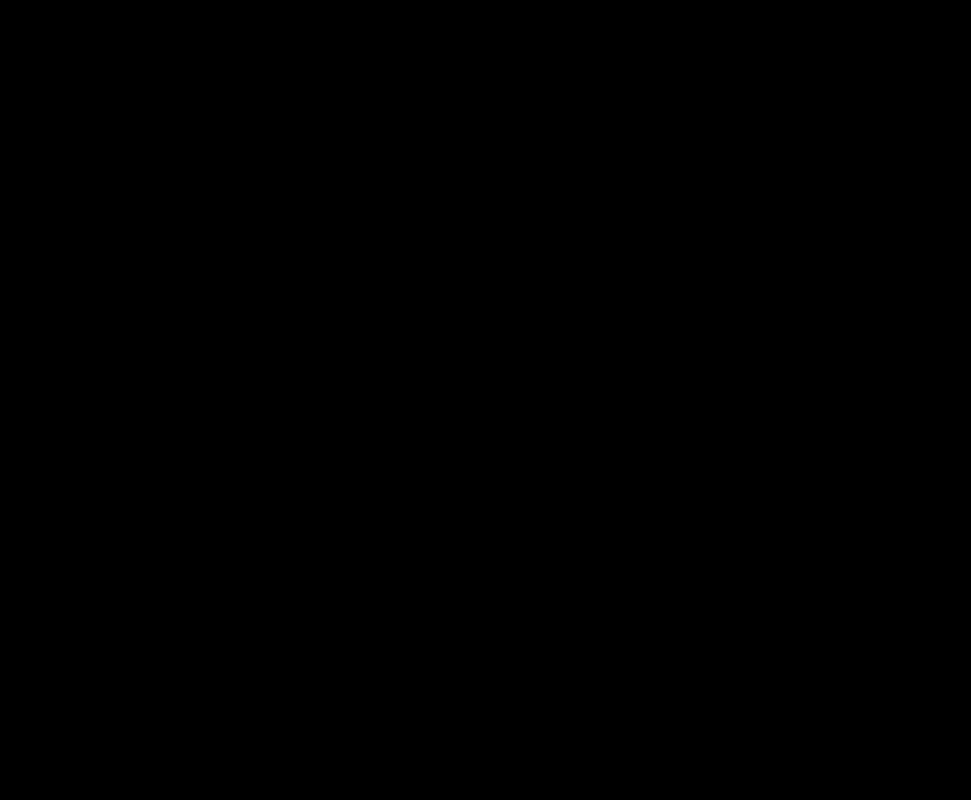
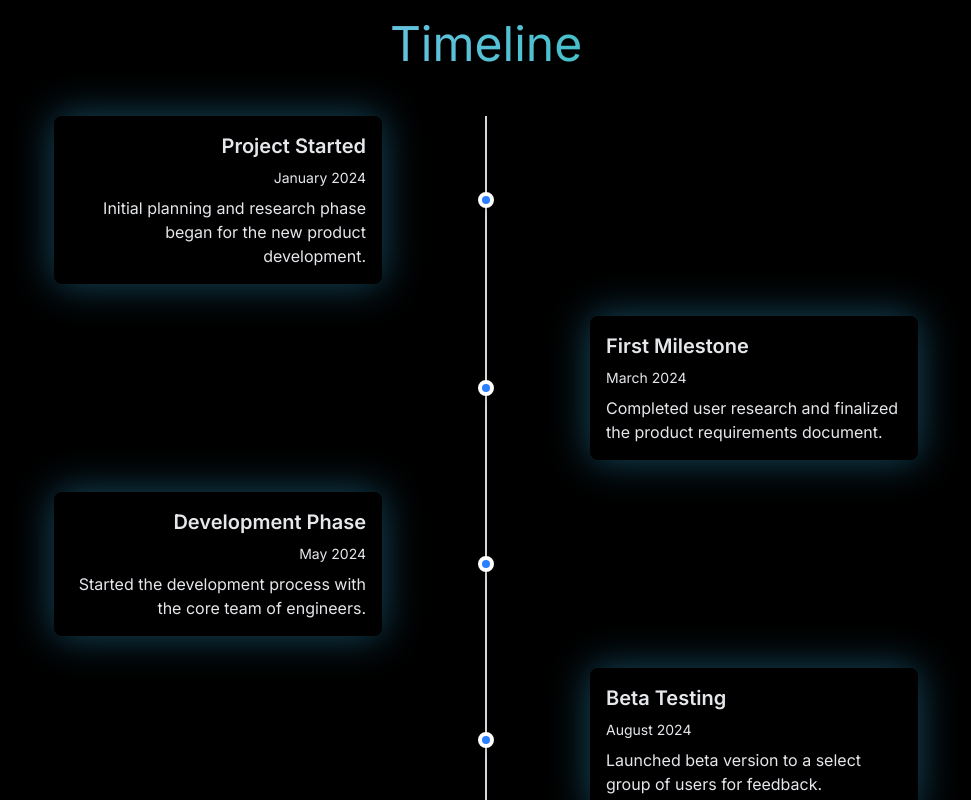
Before and after one commit to shreshthagarwal/bvest, a Next.js app: page / in a window 1280 px wide. Shown: the part 1780-2580 px from the top of the page, without its empty margins (154-1125 px from the left). Before the commit the page ends 1680 px from the top, so only its background shows below. Built offline with nearby package versions, Linux system fonts and the light colour scheme.

Commit message:
create timeline section

```diff
--- a/src/app/page.tsx
+++ b/src/app/page.tsx
@@ -1,9 +1,10 @@
-'use client';
+"use client";
 
-import { Hero } from '@/components/Hero';
-import { Navbar } from '@/components/Navbar';
-import { AnimatedBackground } from '@/components/AnimatedBackground';
-import { Hackathon } from '@/components/Hackathon';
+import { Hero } from "@/components/Hero";
+import { Navbar } from "@/components/Navbar";
+import { AnimatedBackground } from "@/components/AnimatedBackground";
+import { Hackathon } from "@/components/Hackathon";
+import Timeline from "@/components/Timeline";
 
 export default function Home() {
   return (
@@ -12,6 +13,7 @@
       <Navbar />
       <Hero />
       <Hackathon />
+      <Timeline />
     </main>
   );
 }
--- /dev/null
+++ b/src/components/Timeline.tsx
@@ -0,0 +1,114 @@
+import React from "react";
+import { Inter } from "next/font/google";
+
+const inter = Inter({ subsets: ["latin"] });
+
+const TimelineItem = ({
+  title,
+  date,
+  description,
+  isLeft,
+}: {
+  title: string;
+  date: string;
+  description: string;
+  isLeft: boolean;
+}) => {
+  return (
+    <div
+      className={`flex items-center w-full ${
+        isLeft ? "flex-row" : "flex-row-reverse"
+      }`}
+    >
+      <div
+        className={`w-5/12 ${isLeft ? "text-right pr-8" : "text-left pl-8"}`}
+      >
+        <div
+          className=" p-4 rounded-lg shadow-md"
+          style={{
+            boxShadow: "0 0 40px rgba(56, 189, 248, 0.4)",
+          }}
+        >
+          <h3 className={`${inter.className} text-xl font-semibold mb-2`}>
+            {title}
+          </h3>
+          <p className={`${inter.className} text-sm  mb-2`}>{date}</p>
+          <p className={`${inter.className} `}>{description}</p>
+        </div>
+      </div>
+      <div className="w-2/12 flex justify-center">
+        <div className="w-4 h-4 bg-blue-500 rounded-full border-4 border-white shadow-md z-10"></div>
+      </div>
+      <div className="w-5/12"></div>
+    </div>
+  );
+};
+
+const Timeline = () => {
+  const timelineData = [
+    {
+      title: "Project Started",
+      date: "January 2024",
+      description:
+        "Initial planning and research phase began for the new product development.",
+    },
+    {
+      title: "First Milestone",
+      date: "March 2024",
+      description:
+        "Completed user research and finalized the product requirements document.",
+    },
+    {
+      title: "Development Phase",
+      date: "May 2024",
+      description:
+        "Started the development process with the core team of engineers.",
+    },
+    {
+      title: "Beta Testing",
+      date: "August 2024",
+      description:
+        "Launched beta version to a select group of users for feedback.",
+    },
+    {
+      title: "Product Launch",
+      date: "December 2024",
+      description: "Successfully launched the product to the public market.",
+    },
+  ];
+
+  return (
+    <div
+      id="timeline"
+      className={`flex min-h-screen justify-center pt-30 mb-20 `}
+    >
+      <div className="max-w-4xl w-full px-4">
+        <h2
+          className={`${inter.className} text-5xl text-center mb-12 font-mono bg-gradient-to-r from-blue-300 to-teal-500 bg-clip-text text-transparent `}
+        >
+          Timeline
+        </h2>
+
+        <div className="relative">
+          {/* Vertical line */}
+          <div className="absolute left-1/2 transform -translate-x-1/2 h-[105%] w-0.5 bg-gray-300"></div>
+
+          {/* Timeline items */}
+          <div className="space-y-8">
+            {timelineData.map((item, index) => (
+              <TimelineItem
+                key={index}
+                title={item.title}
+                date={item.date}
+                description={item.description}
+                isLeft={index % 2 === 0}
+              />
+            ))}
+          </div>
+        </div>
+      </div>
+    </div>
+  );
+};
+
+export default Timeline;
```
Also changed, not shown: src/components/Navbar.tsx (+22 -17 lines).
